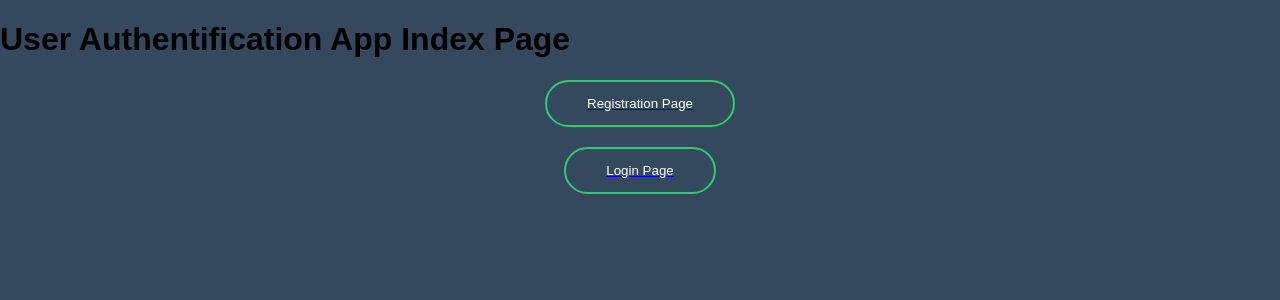
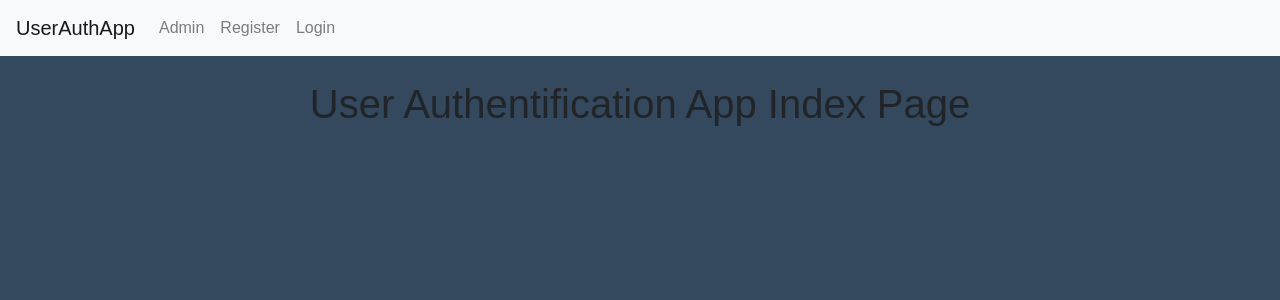
Before and after one commit to Nurlyssultan/UserAuthApp, a Django app: page / in a window 1280 px wide. Shown: the top 300 px of the page. Run offline with Django 3.2, Linux system fonts and the light colour scheme; some libraries are stand-ins or nearby versions.

Commit message:
Navbar is added

```diff
--- a/UserAuthApp/static/css/style.css
+++ b/UserAuthApp/static/css/style.css
@@ -5,7 +5,7 @@ body {
   background: #34495e;
 }
 .box{
-  width: 300px;
+  width: 500px;
   padding: 40px;
   position: absolute;
   top: 50%;
@@ -17,7 +17,7 @@ body {
 .box h1 {
   color: white;
   text-transform: uppercase;
-  font-weight: 500;
+  font-weight: 400;
 }
 .box input[type = "text"], .box input[type = "password"]{
   border: 0;
@@ -27,14 +27,14 @@ body {
   text-align: center;
   border: 2px solid #3498db;
   padding: 14px 10px;
-  width: 200px;
+  width: 150px;
   outline: none;
   color: white;
   border-radius: 24px;
   transition: 0.25s;
 }
 .box input[type = "text"]:focus, .box input[type = "password"]:focus{
-  width: 280px;
+  width: 230px;
   border-color: #2ecc71;
 }
 .box input[type = "submit"]{
--- /dev/null
+++ b/UserAuthApp/templates/basicUserAuthApp/base.html
@@ -0,0 +1,41 @@
+<!DOCTYPE html>
+{% load staticfiles %}
+<html lang="en" dir="ltr">
+  <head>
+    <meta charset="utf-8">
+    <title>User Authentication Application - Base page!</title>
+    <meta name="viewport" content="width=device-width, initial-scale=1, shrink-to-fit=no">
+    <!-- Bootstrap CSS -->
+    <link rel="stylesheet" href="https://maxcdn.bootstrapcdn.com/bootstrap/4.0.0/css/bootstrap.min.css" integrity="sha384-Gn5384xqQ1aoWXA+058RXPxPg6fy4IWvTNh0E263XmFcJlSAwiGgFAW/dAiS6JXm" crossorigin="anonymous">
+    <link rel="stylesheet" href="{% static "css/style.css" %}">
+  </head>
+  <body>
+    <nav class="navbar navbar-expand-lg navbar-light bg-light">
+      <a class="navbar-brand" href="{% url 'index' %}">UserAuthApp</a>
+      <button class="navbar-toggler" type="button" data-toggle="collapse" data-target="#navbarSupportedContent" aria-controls="navbarSupportedContent" aria-expanded="false" aria-label="Toggle navigation">
+        <span class="navbar-toggler-icon"></span>
+      </button>
+
+      <div class="collapse navbar-collapse" id="navbarSupportedContent">
+        <ul class="navbar-nav mr-auto">
+          <li class="nav-item">
+            <a class="nav-link" href="{% url 'admin:index' %}">Admin</a>
+          </li>
+          <li class="nav-item">
+            <a class="nav-link" href="{% url 'basicUserAuthApp:registration' %}">Register</a>
+          </li>
+          <li class="nav-item">
+            <a class="nav-link" href="{% url 'basicUserAuthApp:login_page' %}">Login</a>
+          </li>
+        </ul>
+      </div>
+    </nav>
+    {% block body_block %}
+    {% endblock %}
+    <!-- Optional JavaScript -->
+    <!-- jQuery first, then Popper.js, then Bootstrap JS -->
+    <script src="https://code.jquery.com/jquery-3.2.1.slim.min.js" integrity="sha384-KJ3o2DKtIkvYIK3UENzmM7KCkRr/rE9/Qpg6aAZGJwFDMVNA/GpGFF93hXpG5KkN" crossorigin="anonymous"></script>
+    <script src="https://cdnjs.cloudflare.com/ajax/libs/popper.js/1.12.9/umd/popper.min.js" integrity="sha384-ApNbgh9B+Y1QKtv3Rn7W3mgPxhU9K/ScQsAP7hUibX39j7fakFPskvXusvfa0b4Q" crossorigin="anonymous"></script>
+    <script src="https://maxcdn.bootstrapcdn.com/bootstrap/4.0.0/js/bootstrap.min.js" integrity="sha384-JZR6Spejh4U02d8jOt6vLEHfe/JQGiRRSQQxSfFWpi1MquVdAyjUar5+76PVCmYl" crossorigin="anonymous"></script>
+  </body>
+</html>
--- a/UserAuthApp/templates/basicUserAuthApp/index.html
+++ b/UserAuthApp/templates/basicUserAuthApp/index.html
@@ -1,14 +1,10 @@
 <!DOCTYPE html>
-{% load staticfiles %}
-<html lang="en" dir="ltr">
-  <head>
-    <meta charset="utf-8">
-    <title>User Authentication App Index Page</title>
-    <link rel="stylesheet" href="{% static "css/style.css" %}">
-  </head>
-  <body>
-<h1>User Authentification App Index Page</h1>
-<a href="{% url 'basicUserAuthApp:registration' %}"><input type="submit" name="" value="Registration Page"></a>
-<a href="{% url 'basicUserAuthApp:login_page' %}">  <input type="submit" name="" value="Login Page"></a>
-  </body>
-</html>
+{% extends "basicUserAuthApp/base.html" %}
+{% block body_block %}
+<div class="container">
+  <div class="text-center">
+    <br>
+    <h1 class="">User Authentification App Index Page</h1>
+  </div>
+</div>
+{% endblock %}
--- a/UserAuthApp/templates/basicUserAuthApp/login.html
+++ b/UserAuthApp/templates/basicUserAuthApp/login.html
@@ -13,6 +13,7 @@
 <input type="text" name="username" placeholder="Username">
 <input type="password" name="password" placeholder="Password">
 <input type="submit" name="" value="Login">
+<a href="{% url 'index'%}">Back to Index</a>
 </form>
   </body>
 </html>
--- a/UserAuthApp/templates/basicUserAuthApp/registration.html
+++ b/UserAuthApp/templates/basicUserAuthApp/registration.html
@@ -17,6 +17,7 @@
 <input type="password" name="password" placeholder="Password">
 <input type="password" name="rest_password" placeholder="Reset Password">
 <input type="submit" name="" value="Register">
+<a href="{% url 'index'%}">Back to Index</a>
 </form>
   </body>
 </html>
```
